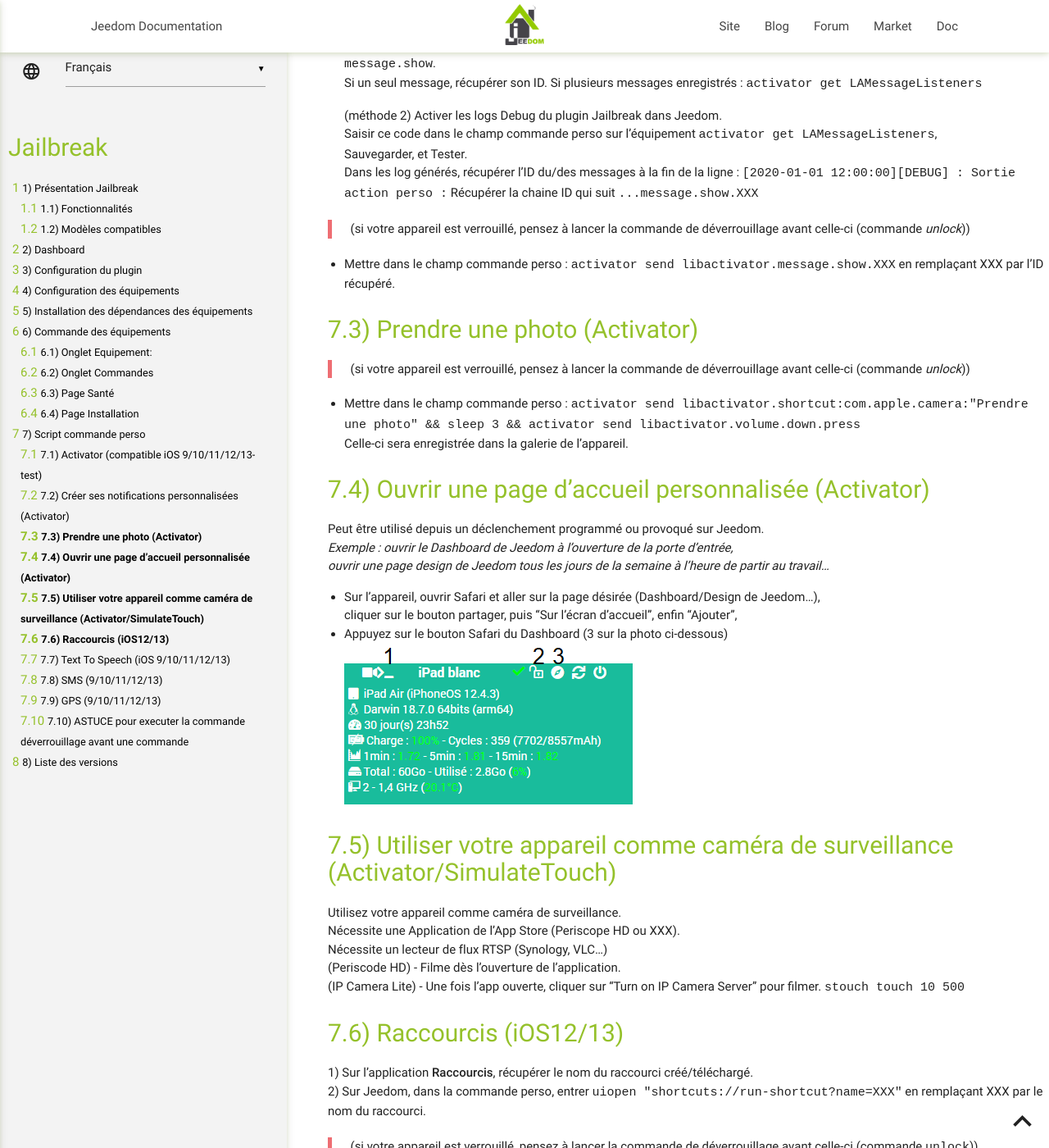
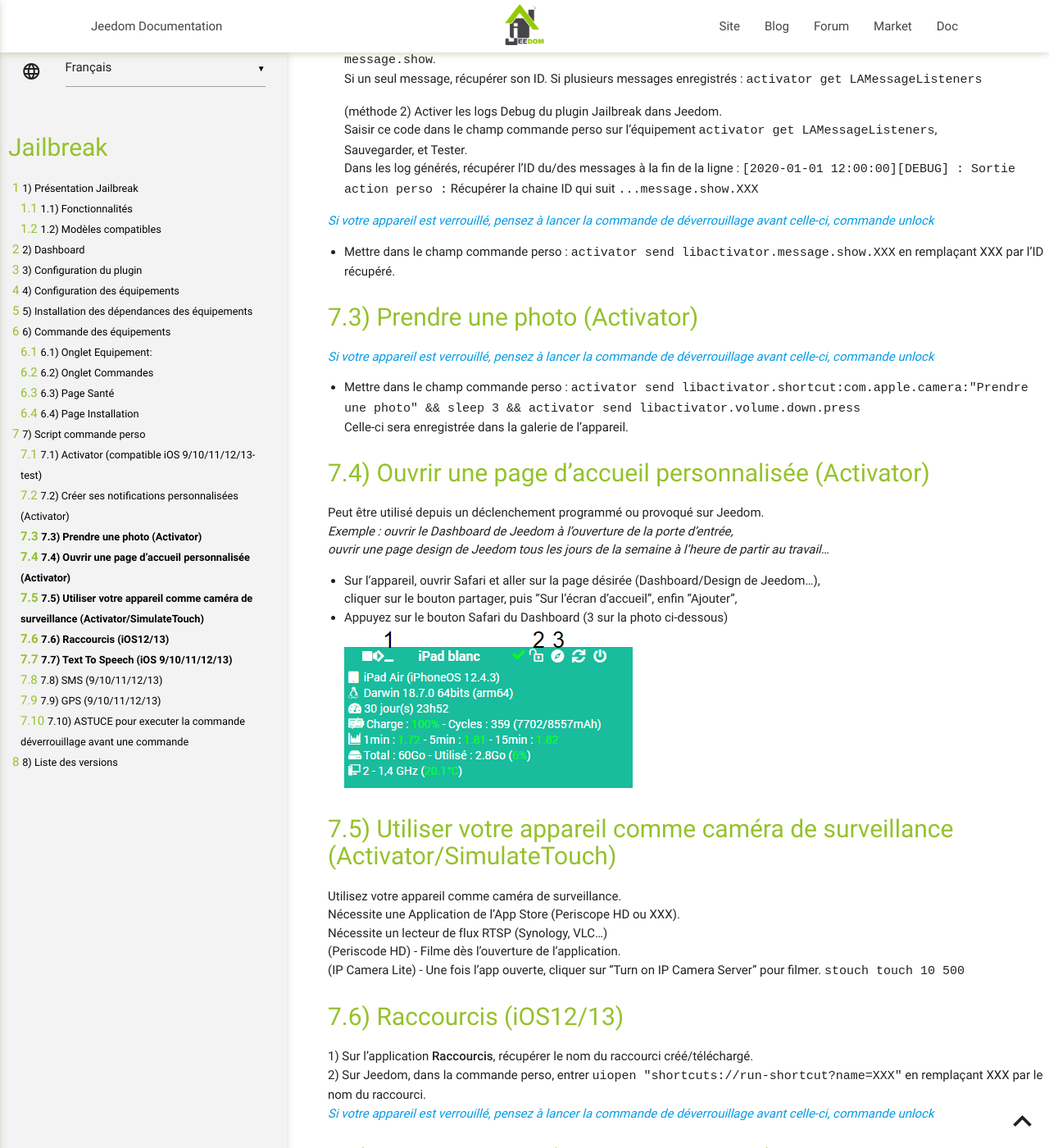
Before and after one commit to Flobul/Jailbreak, a Jekyll site: the page built from docs/fr_FR/index.md, in a window 1280 px wide and 1400 px high, scrolled down 5306 px. Shown: the whole window at 82% size. Built offline with Jekyll 4.4.1, drawn with Linux system fonts in a browser that asks for light colours; our own code applies the rules of GitHub Pages for plain Markdown files; some of the changed text lies outside the part shown.

Commit message:
Update index.md

````diff
--- a/docs/fr_FR/index.md
+++ b/docs/fr_FR/index.md
@@ -119,10 +119,10 @@
 Activator (compatible iOS 9/10/11/12/13-test)
 ---------------------------------------------
 
-> (si votre appareil est verrouillé, pensez à lancer la commande de déverrouillage avant celle-ci)
+*[Si votre appareil est verrouillé, pensez à lancer la commande de déverrouillage avant celle-ci, commande unlock](https://flobul.github.io/Jailbreak/fr_FR/#tocAnchor-1-13-10)*
 
 * Soit en tapant directement la commande complète : *activator send abracadabra*
-* Soit en utilisant le script transféré précédemment depuis la page Installation : ```*bash jailed/activator_send.sh* *<parametre>* *<répétition>*```
+* Soit en utilisant le script transféré précédemment depuis la page Installation : ```bash jailed/activator_send.sh <parametre> <répétition>```
 Voici la liste des paramètres :
 	low-power|power *(bascule le mode d'économie d'énergie)*,
 	homebutton|home *(appuie sur le bouton home)*,
@@ -161,13 +161,13 @@
 	Dans les log générés, récupérer l'ID du/des messages à la fin de la ligne : ```[2020-01-01 12:00:00][DEBUG] : Sortie action perso :```
 	Récupérer la chaine ID qui suit ```...message.show.XXX```
 
-> (si votre appareil est verrouillé, pensez à lancer la commande de déverrouillage avant celle-ci (commande *unlock*))
+*[Si votre appareil est verrouillé, pensez à lancer la commande de déverrouillage avant celle-ci, commande unlock](https://flobul.github.io/Jailbreak/fr_FR/#tocAnchor-1-13-10)*
 
 - Mettre dans le champ commande perso : ```activator send libactivator.message.show.XXX``` en remplaçant XXX par l'ID récupéré.
 
 Prendre une photo (*Activator*)
 -------------------------------
-> (si votre appareil est verrouillé, pensez à lancer la commande de déverrouillage avant celle-ci (commande *unlock*))
+*[Si votre appareil est verrouillé, pensez à lancer la commande de déverrouillage avant celle-ci, commande unlock](https://flobul.github.io/Jailbreak/fr_FR/#tocAnchor-1-13-10)*
 
 - Mettre dans le champ commande perso : ```activator send libactivator.shortcut:com.apple.camera:"Prendre une photo" && sleep 3 && activator send libactivator.volume.down.press```
 	Celle-ci sera enregistrée dans la galerie de l'appareil.
@@ -194,7 +194,7 @@
 ---------------------
 1) Sur l'application **Raccourcis**, récupérer le nom du raccourci créé/téléchargé.
 2) Sur Jeedom, dans la commande perso, entrer ```uiopen "shortcuts://run-shortcut?name=XXX"``` en remplaçant XXX par le nom du raccourci.
-> (si votre appareil est verrouillé, pensez à lancer la commande de déverrouillage avant celle-ci (commande ```unlock```))
+*[Si votre appareil est verrouillé, pensez à lancer la commande de déverrouillage avant celle-ci, commande unlock](https://flobul.github.io/Jailbreak/fr_FR/#tocAnchor-1-13-10)*
 
 Text To Speech (iOS 9/10/11/12/13)
 -------------------------
````
